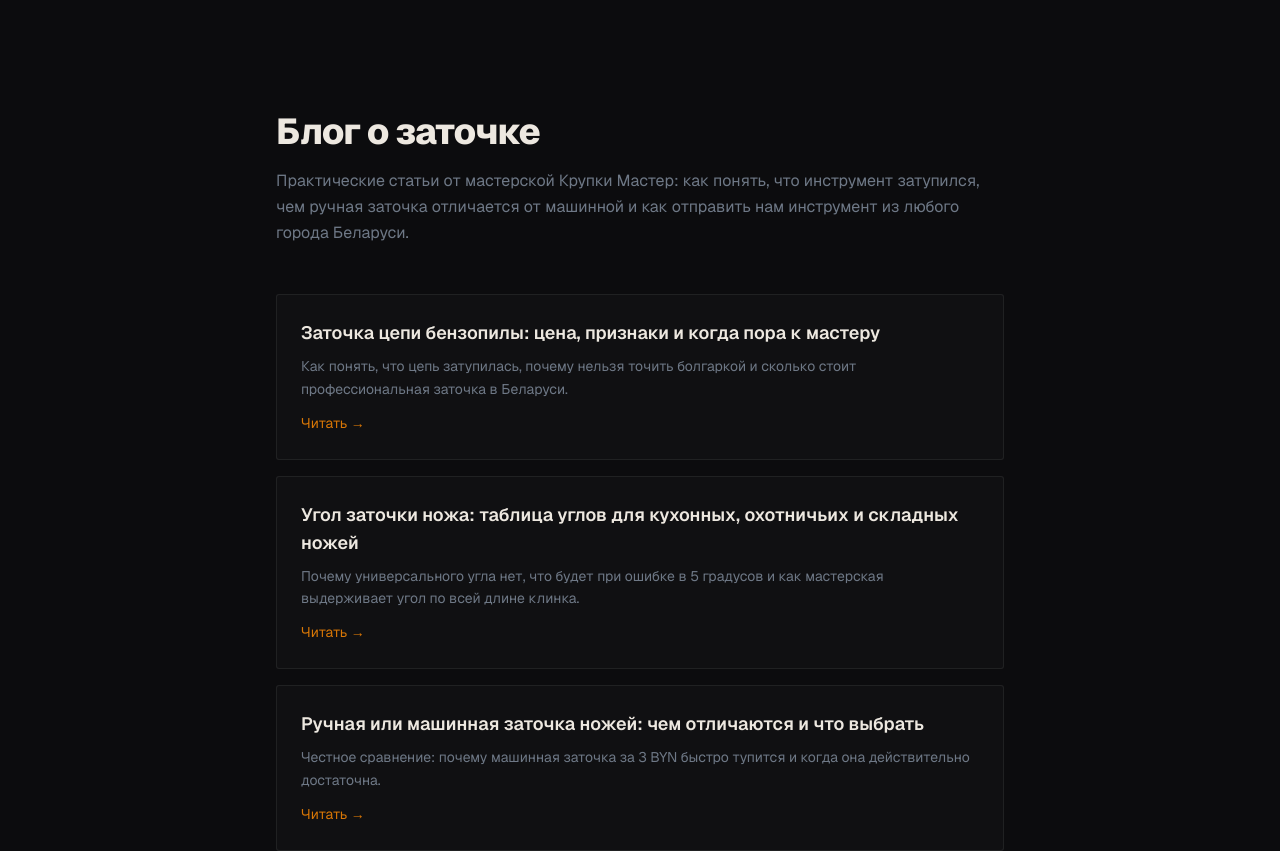
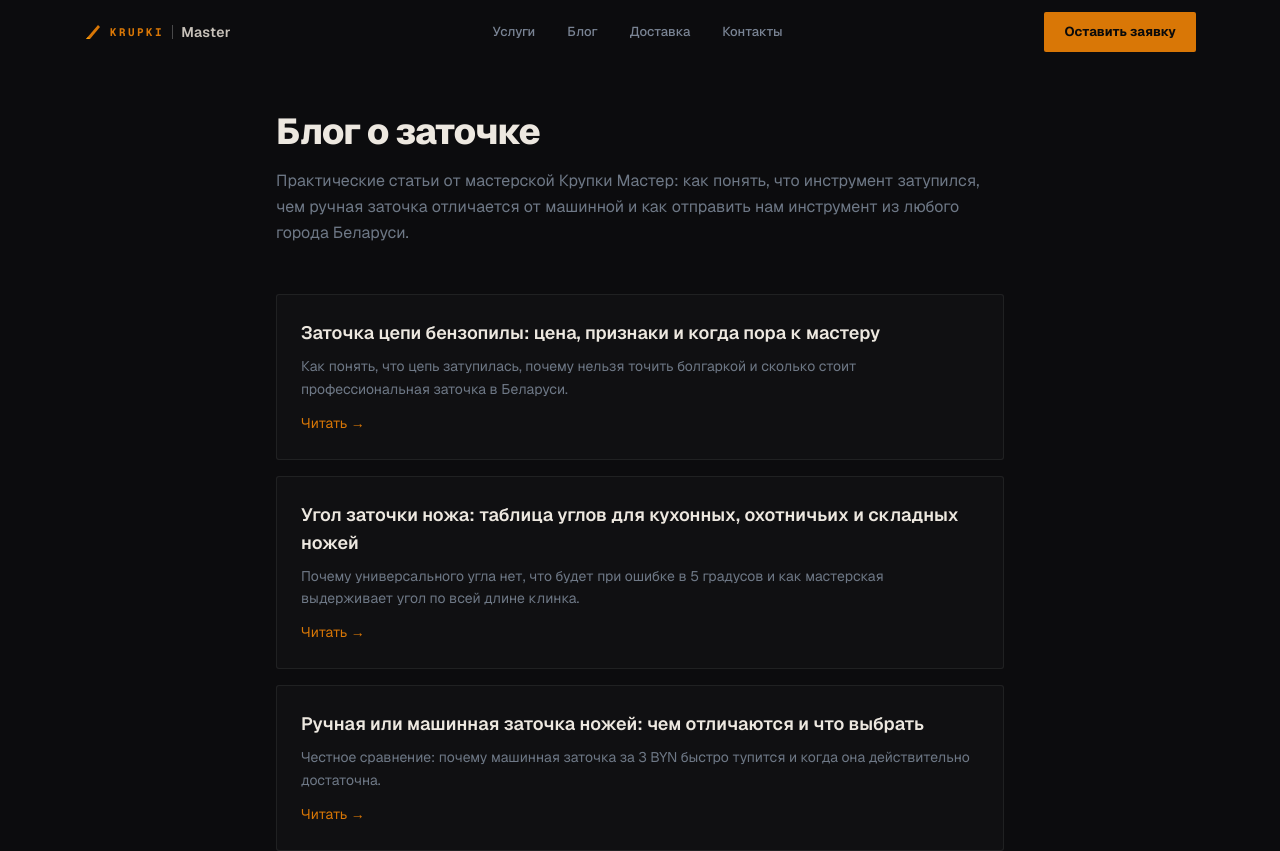
Before and after one commit to rahunak/krupki-master.by, a Next.js app: page /blog in a window 1280 px wide. Shown: the top 851 px of the page. Built offline with nearby package versions, Linux system fonts and the light colour scheme.

Commit message:
fix: header links

```diff
--- a/app/blog/page.tsx
+++ b/app/blog/page.tsx
@@ -1,5 +1,7 @@
 import type { Metadata } from "next";
 import Link from "next/link";
+import Header from "@/components/header/Header";
+import Footer from "@/components/footer/Footer";
 
 const POSTS = [
   {
@@ -44,6 +46,7 @@
 export default function BlogIndex() {
   return (
     <div className="min-h-screen bg-[#0C0C0E] text-[#EDE8E0] antialiased">
+      <Header />
       <main className="pt-28 pb-24 max-w-3xl mx-auto px-5">
         <h1 className="text-3xl md:text-4xl font-extrabold tracking-tight mb-4">
           Блог о заточке
@@ -69,6 +72,7 @@
           ))}
         </ul>
       </main>
+      <Footer />
     </div>
   );
 }
--- a/components/header/Header.tsx
+++ b/components/header/Header.tsx
@@ -5,11 +5,16 @@
 import Link from "next/link";
 import Logo from "./Logo";
 
+/**
+ * Якоря ведут на главную (/#services) — Header один на весь сайт, и со страниц
+ * блога хеш вида #services без пути не сработал бы. На главной хеш-ссылки
+ * работают штатно (smooth scroll из layout.tsx).
+ */
 const NAV_LINKS = [
-  { href: "#services", label: "Услуги" },
+  { href: "/#services", label: "Услуги" },
   { href: "/blog", label: "Блог" },
-  { href: "#delivery", label: "Доставка" },
-  { href: "#contacts", label: "Контакты" },
+  { href: "/#delivery", label: "Доставка" },
+  { href: "/#contacts", label: "Контакты" },
 ];
 
 export default function Header() {
@@ -56,12 +61,12 @@
         </nav>
 
         <div className="flex items-center gap-3">
-          <a
-            href="#order"
+          <Link
+            href="/#order"
             className="hidden md:inline-flex items-center gap-1.5 bg-[#D97706] text-[#0A0A0B] font-bold text-[13px] px-5 py-2.5 rounded-[2px] hover:bg-[#F59E0B] active:scale-[0.98] transition-all duration-150"
           >
             Оставить заявку
-          </a>
+          </Link>
           <button
             onClick={() => setMenuOpen((v) => !v)}
             className="md:hidden w-9 h-9 flex items-center justify-center text-[#7A8494] hover:text-[#EDE8E0] transition-colors"
@@ -101,13 +106,13 @@
               )
             ))}
           </nav>
-          <a
-            href="#order"
+          <Link
+            href="/#order"
             onClick={() => setMenuOpen(false)}
             className="flex items-center justify-center gap-2 mt-5 w-full bg-[#D97706] text-[#0A0A0B] font-bold text-[15px] py-4 rounded-[2px]"
           >
             Оставить заявку
-          </a>
+          </Link>
         </div>
       )}
     </header>
--- a/components/header/Logo.tsx
+++ b/components/header/Logo.tsx
@@ -1,3 +1,5 @@
+import Link from "next/link";
+
 function BladeMark() {
   return (
     <svg width="18" height="18" viewBox="0 0 18 18" fill="none" aria-hidden="true">
@@ -8,8 +10,13 @@
 }
 
 export default function Logo() {
+  // Логотип всегда ведёт на главную (не якорь: со страниц блога # скроллит в никуда)
   return (
-    <a href="#" className="flex items-center gap-2 shrink-0 select-none group">
+    <Link
+      href="/"
+      aria-label="Крупки Мастер — на главную"
+      className="flex items-center gap-2 shrink-0 select-none group"
+    >
       <BladeMark />
       <span className="font-mono font-bold tracking-[0.22em] text-[11px] uppercase text-[#D97706]">
         Krupki
@@ -18,6 +25,6 @@
       <span className="font-semibold tracking-wide text-sm text-[#C8C2BA] group-hover:text-[#EDE8E0] transition-colors duration-200">
         Master
       </span>
-    </a>
+    </Link>
   );
 }
```
